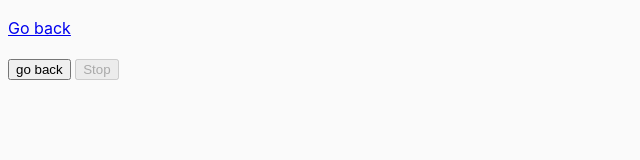
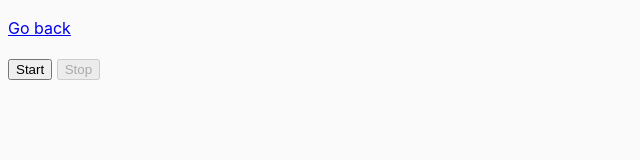
Before and after one commit to WieprichTetyana/goit-js-hw-11, a website built with Parcel: page src/01-color-switcher.html in a window 1280 px wide. Shown: the full height of the page, 0-640 px from the left. Built offline with nearby package versions, Linux system fonts and the light colour scheme.

Commit message:
Update 01-color-switcher.html

```diff
--- a/src/01-color-switcher.html
+++ b/src/01-color-switcher.html
@@ -9,7 +9,7 @@
   <body>
     <p><a href="index.html">Go back</a></p>
 
-    <button type="button" data-start id="startBtn">go back</button>
+    <button type="button" data-start id="startBtn">Start</button>
     <button type="button" data-stop id="stopBtn" disabled>Stop</button>
 
     <script src="./js/01-color-switcher.js" type="module"></script>
```
